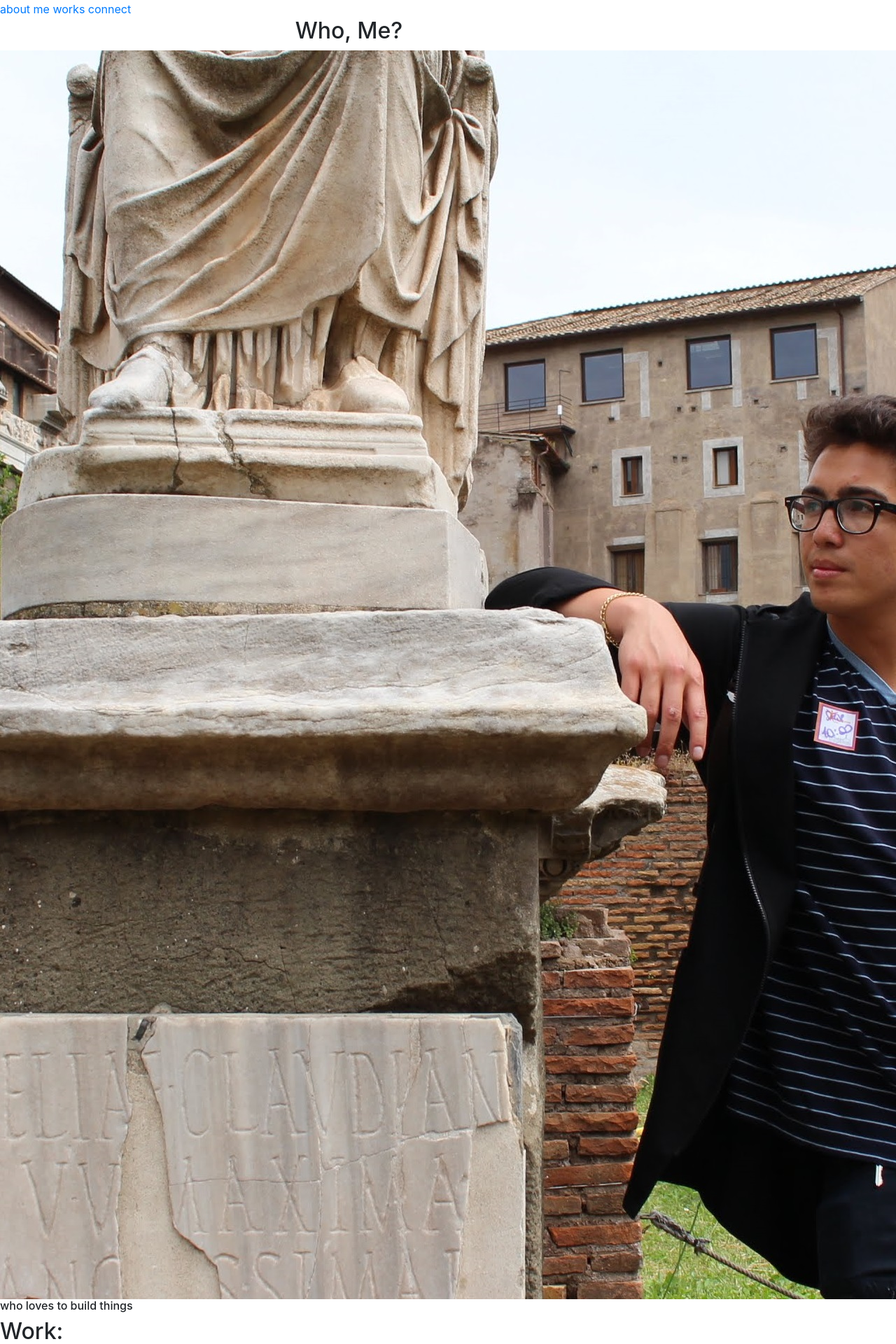
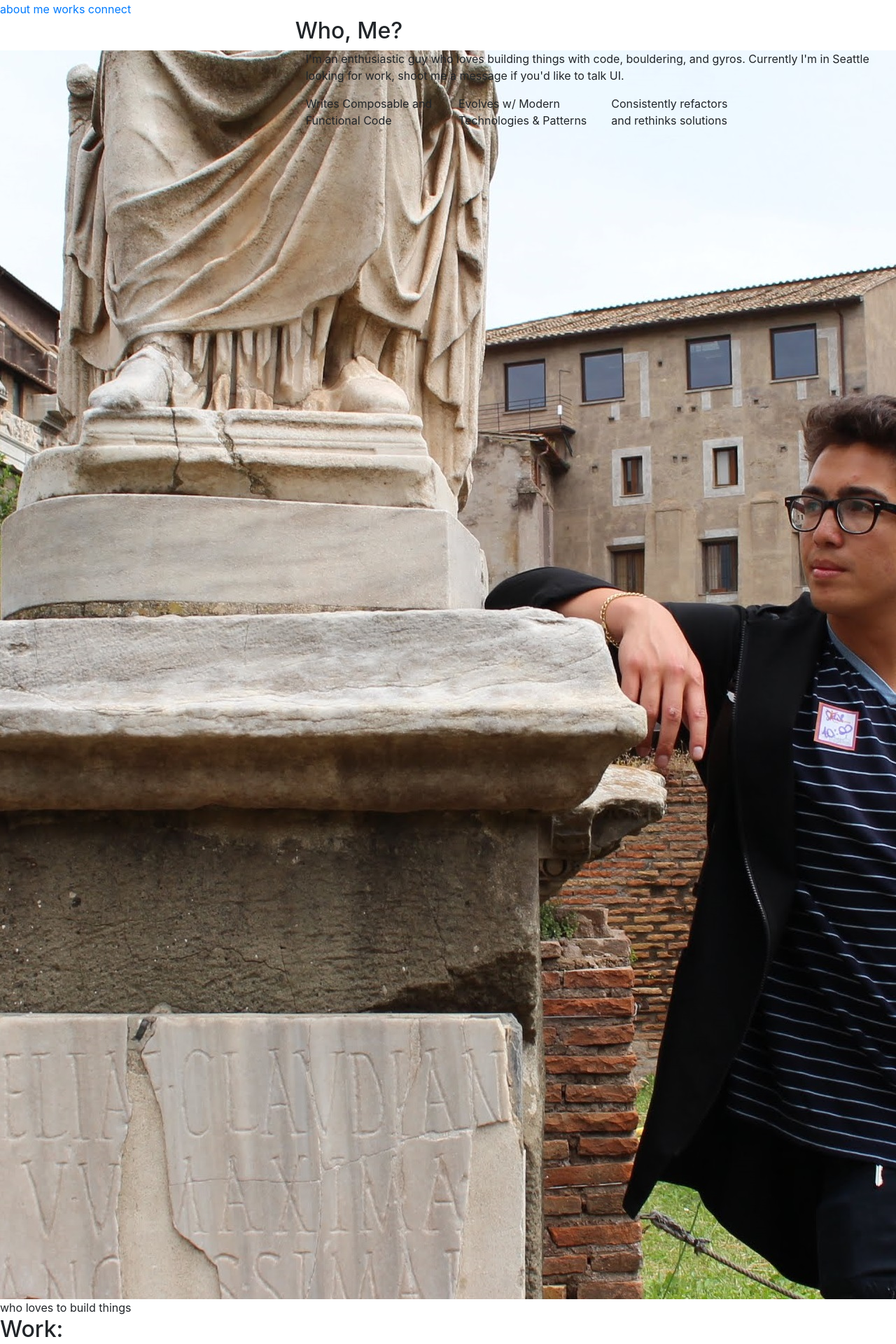
Before and after one commit to neekode/portfolio-v3, a React app: page / in a window 1280 px wide. Shown: the part 1160-3080 px from the top of the page at 70% size. Built offline with nearby package versions, Linux system fonts and the light colour scheme.

Commit message:
work on the about section. mostly css stuff

```diff
--- a/public/styles/main.css
+++ b/public/styles/main.css
@@ -40,7 +40,6 @@ img {
 
 .box {
   text-align: center;
-  opacity: 0.95;
   pointer-events: auto;
   background-color: #1F3039;
   color: #F8F9F9;
@@ -50,6 +49,7 @@ img {
 }
 .box .header {
   font-family: "Montserrat-Regular";
+  color: #ED942C;
   font-size: 0.9rem;
   margin: 0;
 }
@@ -107,7 +107,7 @@ img {
   margin-left: -0.5vw;
 }
 #Background .animation-controller {
-  z-index: 500 !important;
+  z-index: 5000 !important;
   font-family: "Montserrat-Regular";
   position: absolute;
   color: #F8F9F9;
@@ -168,6 +168,9 @@ img {
   height: 20vh;
   padding: 1vw;
 }
+#Intro .box .header {
+  color: #F8F9F9;
+}
 #Intro .box .chevron-box .down-chevs {
   margin: 15px;
   width: 2.5vw;
@@ -189,21 +192,42 @@ img {
   text-align: center !important;
 }
 #About #profile-picture {
-  padding: 1.5vw;
-  float: left;
+  padding: 3.5vw;
 }
 #About #profile-picture img {
-  width: 20vw;
-  border-radius: 50%;
+  width: 90%;
+  margin: 5%;
 }
-#About #profile-picture span {
-  float: left;
-  font-size: 0.8em;
-  margin: 0;
-  margin-left: 20%;
+#About #profile-picture div {
+  font-size: 0.6em;
+  margin: auto;
 }
 #About #about-content {
-  float: left;
+  top: 0;
+  margin: 0;
+}
+#About #about-content p {
+  font-size: 0.5em;
+  width: 80%;
+  margin: auto;
+}
+#About #about-content .content-section {
+  font-size: 0.8em;
+  height: 40%;
+  margin-top: 1vh !important;
+}
+#About #about-content .content-section .emblem {
+  font-size: 0.6em;
+  padding-top: 5vh;
+  background-color: #323A6A;
+  margin-left: 2.5vw;
+}
+#About #about-content .emblem-section {
+  margin-left: 3.5vw !important;
+}
+
+.hexagon {
+  clip-path: polygon(50% 0, 100% 25%, 100% 75%, 50% 100%, 0 75%, 0 25%);
 }
 
 .Background-About {
--- a/src/components/About.js
+++ b/src/components/About.js
@@ -26,24 +26,46 @@ function About() {
   return (
     <div className="section" id="About">
         <div className="box center">
-        <div className="row">
-          <div className="col-md-4"> </div>
-          <h2 id="about-header" className="header row col-md-8">Who, Me?</h2>
-        </div>
+          <div className="row">
+            <div className="col-md-4"> </div>
+            <h2 id="about-header" className="header row col-md-8">Who, Me?</h2>
+          </div>
 
 
               <div className="row">
                 <div id="profile-picture" className="col-md-4">
-                  <img className='down-chevs' alt='down chevs' src={profilePic} />
-                  <h6 className="sub-header" ref={titleMorph} >
+                  <img className=' hexagon' alt='down chevs' src={profilePic} />
+                  <div className="sub-header" ref={titleMorph} >
                     Front-End Specialist /
                     with a UX background /
                     who loves to build things /
                     from Seattle, WA
-                </h6>
+                  </div>
                 </div>
 
-                <div id='about-content' className="col-md-8"></div>
+                <div id='about-content' className="col-md-8">
+                    <p>
+                     I'm an enthusiastic guy who loves building things with code, bouldering, and gyros. Currently I'm
+                    in Seattle looking for work, shoot me a message if you'd like to talk UI.
+                     </p>
+                    <div className='row content-section emblem-section'>
+                        <span className='col-md-3 emblem hexagon'> Writes Composable and Functional Code </span>
+                        <span className='col-md-3 emblem hexagon'> Evolves w/ Modern Technologies & Patterns </span>
+                        <span className='col-md-3 emblem hexagon'> Consistently refactors and rethinks solutions </span>
+
+                    </div>
+
+                    {/* <div id='technologies' className='row content-section' >
+                        <div className='col-md-9'> Front-end Specialist </div>
+                        <div className='col-md-3'> UX Designs </div>
+                    </div>
+
+                    <div id='other' className='row content-section'>
+                        <div className='col-md-3'> Front-end Specialist </div>
+                        <div className='col-md-9'> Using React Hooks, ES6 </div>
+                    </div> */}
+
+                </div>
               </div>
         </div>
     </div>
--- a/src/components/Background.js
+++ b/src/components/Background.js
@@ -38,7 +38,7 @@ function Background() {
     const [radius, setRadius] = useState(2);
     const [speed, setSpeed] = useState(0.10);
 
-    const [controllerToggled, setControllerToggle] = useState(true);
+    const [controllerToggled, setControllerToggle] = useState(false);
 
     let theme = `Background-${state.section}`;
 
--- a/src/components/Intro.js
+++ b/src/components/Intro.js
@@ -33,7 +33,7 @@ function Intro() {
         <div className={state.section === 'Intro' ?  'box-Intro box center' : 'box center'}>
             <h2 id="intro-header" className="header">Welcome! I'm <span id='neeko-blomgren'>Neeko Blomgren</span>,</h2>
             <h3 id="intro-sub-header" className="sub-header" >
-              I build Web App UIs (in Seattle)
+              A Front-end Web Developer (in Seattle)
             </h3>
 
             <div className='chevron-box' >
--- a/src/sass/main.scss
+++ b/src/sass/main.scss
@@ -19,7 +19,7 @@ $intro-colors : (
 $about-colors : (
     primary: #323A6A,
     secondary: #6C6862,
-    border: #72D9D3,
+    bright: #2EB4D5,
 );
 
 $works-colors : (
@@ -92,7 +92,6 @@ img {
 
 .box {
     text-align: center;
-    opacity: 0.95;
     pointer-events: auto;
     background-color: map-get($global-colors, primary);
     color: map-get($global-colors, font);
@@ -105,6 +104,7 @@ img {
 
     .header {
         font-family: $main-font;
+        color: map-get($global-colors, font-secondary);
         font-size: 0.9rem;
         margin:0;
     }
@@ -174,7 +174,7 @@ img {
 
 
     .animation-controller {
-        z-index: 500 !important;
+        z-index: 5000 !important;
         font-family: $main-font;
         position: absolute;
 
@@ -256,6 +256,9 @@ img {
         height: 20vh;
         padding: 1vw;
 
+        .header {
+            color: map-get($global-colors, font)
+        }
 
         .chevron-box{
             .down-chevs {
@@ -295,26 +298,54 @@ img {
     }
 
     #profile-picture{
-        padding: 1.5vw;
-        float: left;
+        padding: 3.5vw;
 
         img {
-            width: 20vw;
-            border-radius: 50%;
+            width: 90%;
+            margin: 5%;
+            //border-radius: 50%;
         }
 
-        span {
-            float: left;
-            font-size: 0.8em;
-            margin: 0;
-            margin-left: 20%;
+        div {
+            font-size: 0.6em;
+            margin: auto;
         }
     }
 
     #about-content {
-        float: left;
+        top: 0;
+        margin: 0;
+
+        p {
+            font-size: 0.5em;
+            width: 80%;
+            margin:auto;
+        }
+
+        .content-section {
+            font-size: 0.8em;
+            height: 40%;
+            margin-top: 1vh !important;
+
+            .emblem {
+                font-size: 0.6em;
+                padding-top: 5vh;
+                background-color: map-get($about-colors, primary);
+                margin-left: 2.5vw;
+            }
+
+        }
+
+        .emblem-section {
+            margin-left: 3.5vw !important;
+        }
     }
 }
+
+.hexagon {
+    clip-path: polygon(50% 0, 100% 25%, 100% 75%, 50% 100%, 0 75%, 0 25%);
+}
+
     .Background-About {
         background-color: map-get($about-colors, primary);
 
```
Also changed, not shown: 1 other file (tests, documents, lock files or other folders).
